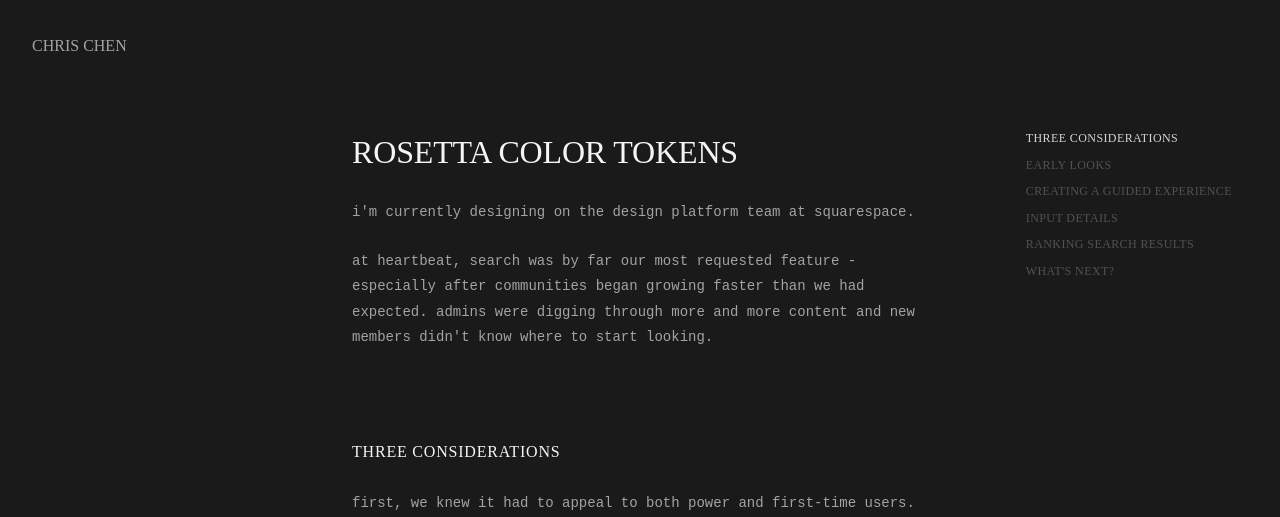
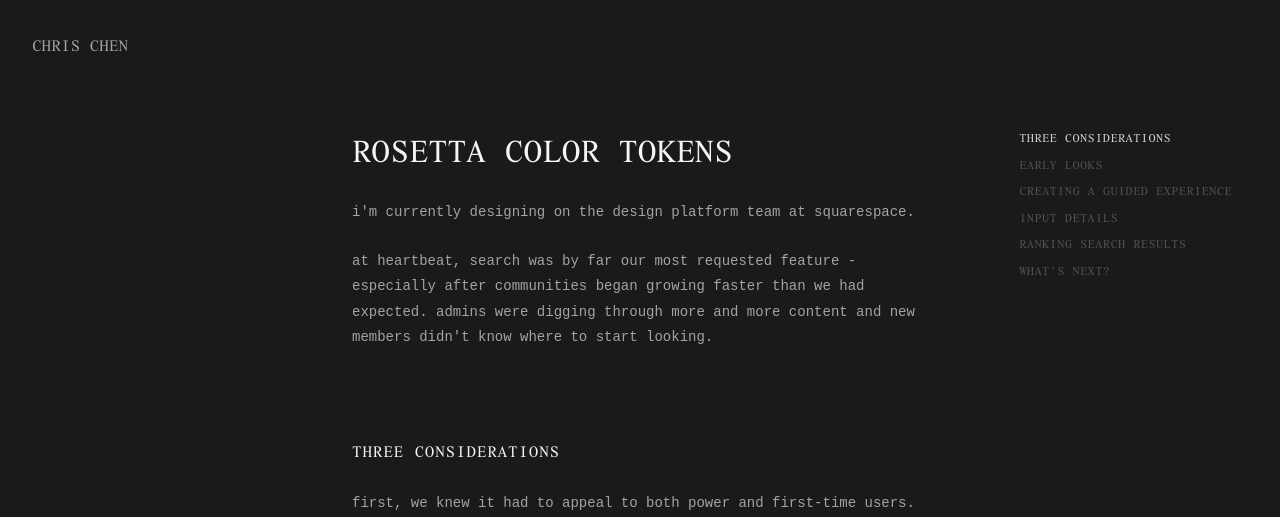
Before and after one commit to chrischenld/chrischen.cc, a Next.js app: page /rosetta-tokens in a window 1280 px wide. Shown: the top 517 px of the page. Built offline with nearby package versions, Linux system fonts and the light colour scheme; a web font is replaced by a local one.

Commit message:
Fix font styling

```diff
--- a/app/globals.css
+++ b/app/globals.css
@@ -39,7 +39,7 @@ body {
 
 h1 {
 	color: #f5f5f5;
-	font-family: "Pantasia";
+	font-family: var(--font-pantasia);
 	font-size: 2rem;
 	text-transform: uppercase;
 	letter-spacing: -0.01rem;
@@ -59,19 +59,19 @@ h3,
 h4,
 h5,
 h6 {
-	font-family: "Pantasia";
+	font-family: var(--font-pantasia);
 	text-transform: uppercase;
 	line-height: 1.8;
 }
 
 a {
 	text-transform: uppercase;
-	font-family: "Pantasia";
+	font-family: var(--font-pantasia);
 }
 
 li > a {
 	text-transform: uppercase;
-	font-family: "Pantasia";
+	font-family: var(--font-pantasia);
 	letter-spacing: 0.025rem;
 }
 
--- a/app/rosetta-tokens/page.tsx
+++ b/app/rosetta-tokens/page.tsx
@@ -50,7 +50,7 @@ export default function Home() {
 
 	return (
 		<main className="flex flex-col px-2 pt-4 md:p-0 gap-4 min-h-screen items-center">
-			<p className="w-full h-fit md:fixed md:min-w-16 inset-y-8 md:left-8 font-pantasia uppercase text-neutral-400">
+			<p className="w-full h-fit md:fixed md:min-w-16 inset-y-8 md:left-8 uppercase text-neutral-400">
 				<Link href="/">chris chen</Link>
 			</p>
 			<div className="md:fixed hidden lg:block min-w-16 inset-y-32 lg:right-12 text-xs text-neutral-600">
```
